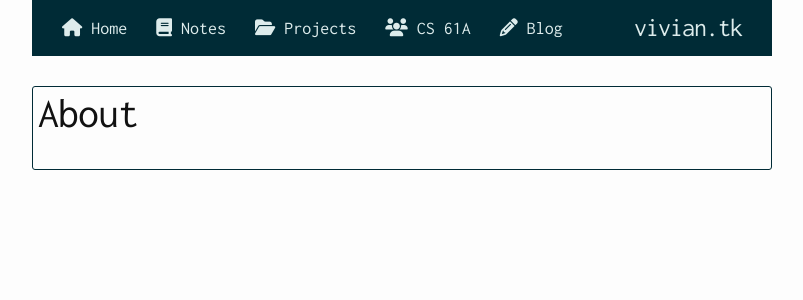
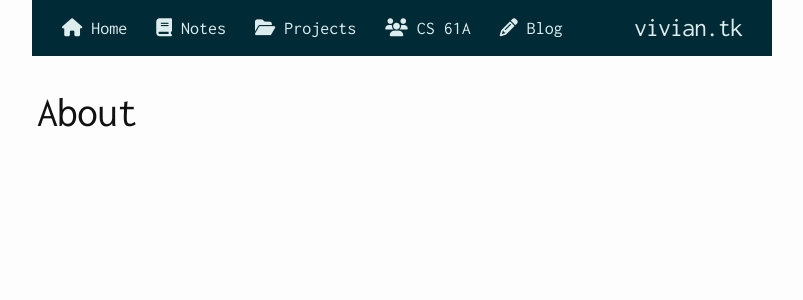
Before and after one commit to secant/secant.github.io, a Jekyll site: the page built from about.md, in a window 1280 px wide. Shown: the top 300 px of the page, without its empty margins (238-1041 px from the left). Built offline with Jekyll 4.4.1, drawn with Linux system fonts in a browser that asks for light colours; nearby versions of some CDN libraries; library files that are not in the unit come from our copies.

Commit message:
blog: Remove borders

```diff
--- a/_sass/_base.scss
+++ b/_sass/_base.scss
@@ -10,8 +10,8 @@ html {
  */
 
 .post {
-  border: 1px solid #002b36;
-  border-radius: 3px;
+  // border: 1px solid #002b36;
+  // border-radius: 3px;
   padding: 5px;
 }
 
```
